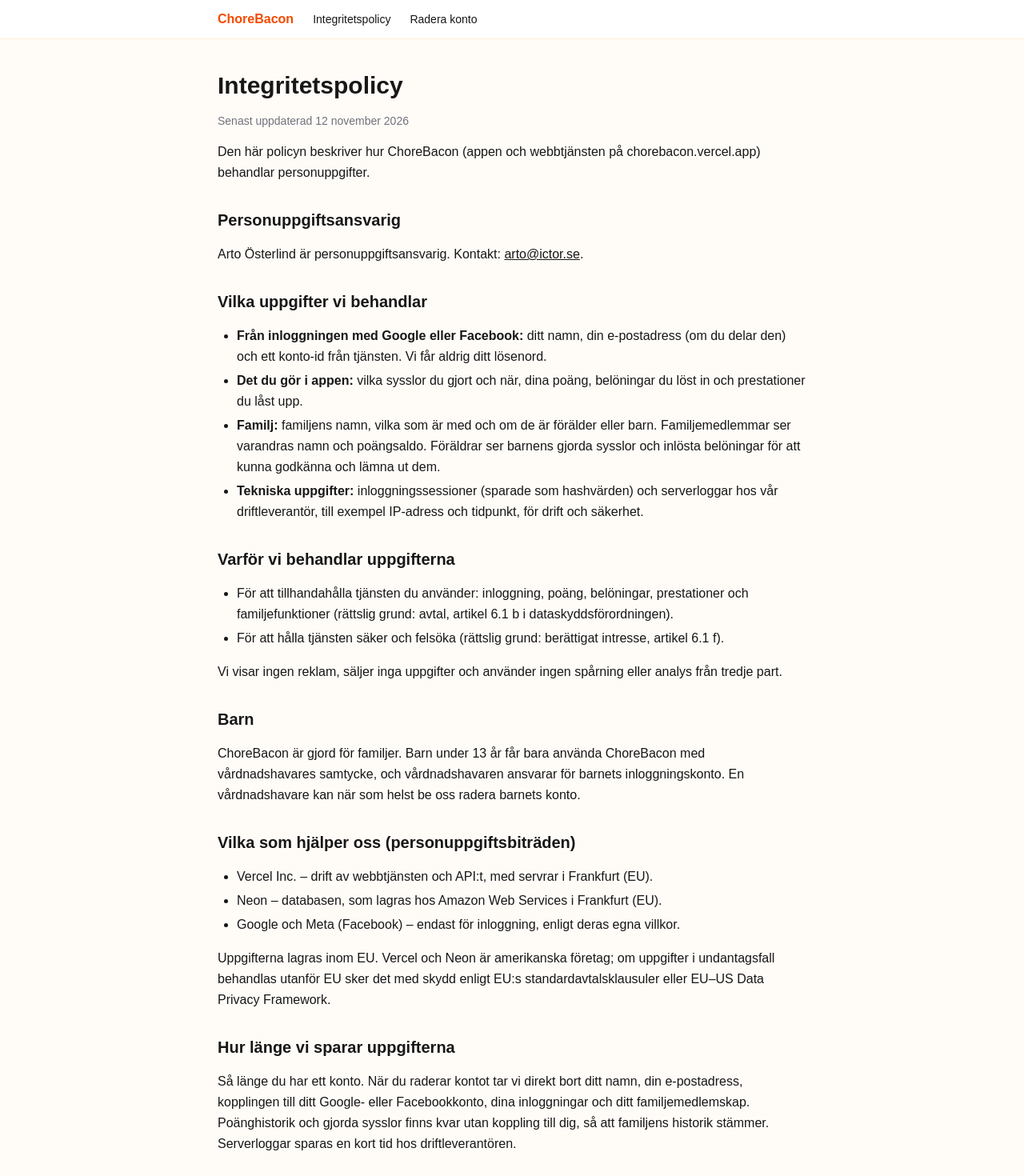
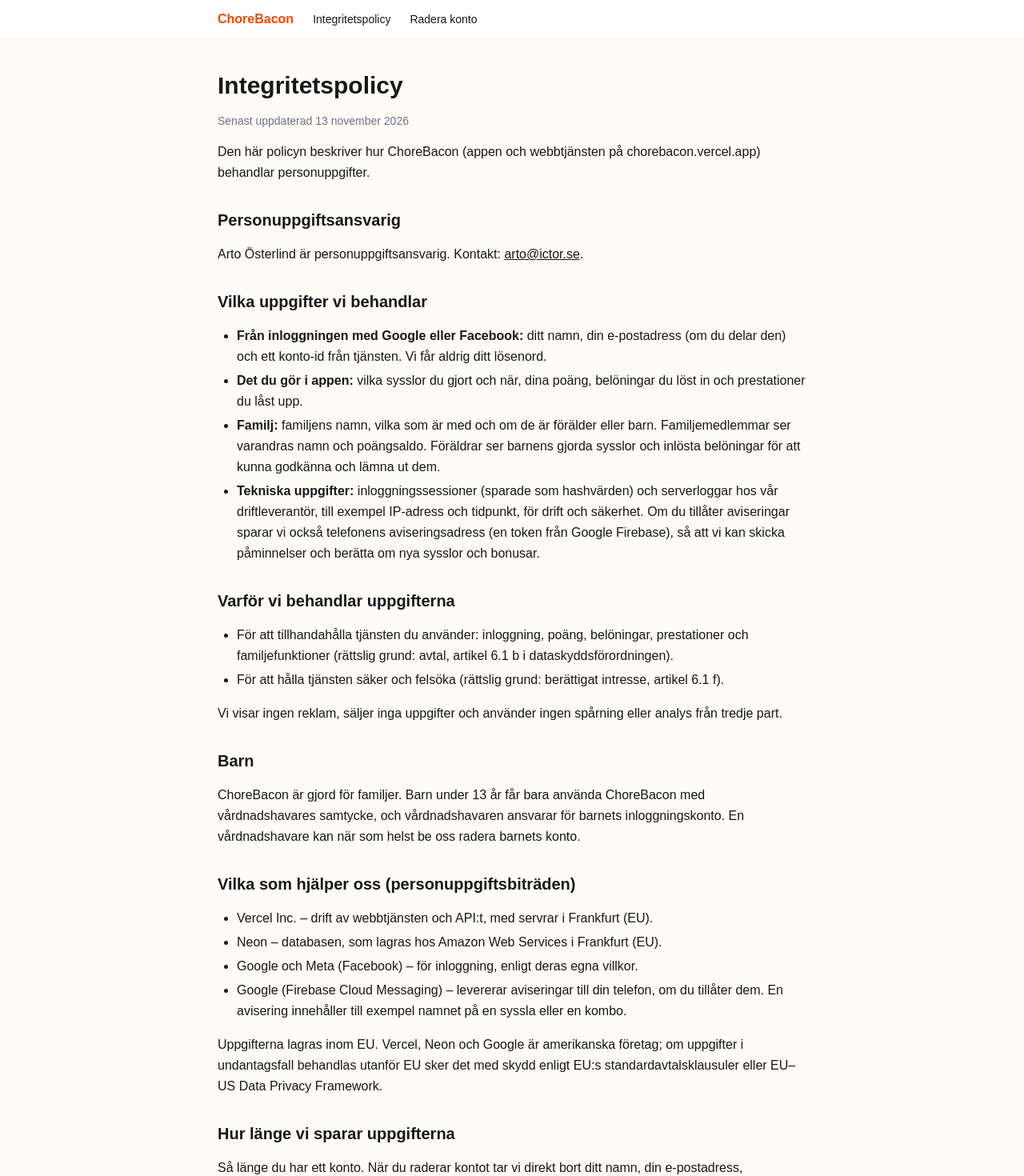
Before and after one commit to freakmacleod/ChoreBacon, a Next.js app in the folder web/: page /integritet in a window 1280 px wide. Shown: the top 1470 px of the page at 80% size. Built offline with nearby package versions, Linux system fonts and the light colour scheme.

Commit message:
Document push notifications in the README and privacy policy
Co-Authored-By: Claude Opus 5.5 <noreply@anthropic.com>

```diff
--- a/web/app/(site)/integritet/page.tsx
+++ b/web/app/(site)/integritet/page.tsx
@@ -8,7 +8,7 @@ export default function PrivacyPolicy() {
   return (
     <article className={prose}>
       <h1>Integritetspolicy</h1>
-      <p className="text-sm text-zinc-500">Senast uppdaterad 12 november 2026</p>
+      <p className="text-sm text-zinc-500">Senast uppdaterad 13 november 2026</p>
       <p>
         Den här policyn beskriver hur ChoreBacon (appen och webbtjänsten på chorebacon.vercel.app) behandlar personuppgifter.
       </p>
@@ -35,7 +35,9 @@ export default function PrivacyPolicy() {
         </li>
         <li>
           <strong>Tekniska uppgifter:</strong> inloggningssessioner (sparade som hashvärden) och serverloggar hos vår
-          driftleverantör, till exempel IP-adress och tidpunkt, för drift och säkerhet.
+          driftleverantör, till exempel IP-adress och tidpunkt, för drift och säkerhet. Om du tillåter aviseringar sparar vi
+          också telefonens aviseringsadress (en token från Google Firebase), så att vi kan skicka påminnelser och berätta om
+          nya sysslor och bonusar.
         </li>
       </ul>
 
@@ -59,17 +61,21 @@ export default function PrivacyPolicy() {
       <ul>
         <li>Vercel Inc. – drift av webbtjänsten och API:t, med servrar i Frankfurt (EU).</li>
         <li>Neon – databasen, som lagras hos Amazon Web Services i Frankfurt (EU).</li>
-        <li>Google och Meta (Facebook) – endast för inloggning, enligt deras egna villkor.</li>
+        <li>Google och Meta (Facebook) – för inloggning, enligt deras egna villkor.</li>
+        <li>
+          Google (Firebase Cloud Messaging) – levererar aviseringar till din telefon, om du tillåter dem. En avisering
+          innehåller till exempel namnet på en syssla eller en kombo.
+        </li>
       </ul>
       <p>
-        Uppgifterna lagras inom EU. Vercel och Neon är amerikanska företag; om uppgifter i undantagsfall behandlas utanför EU
+        Uppgifterna lagras inom EU. Vercel, Neon och Google är amerikanska företag; om uppgifter i undantagsfall behandlas utanför EU
         sker det med skydd enligt EU:s standardavtalsklausuler eller EU–US Data Privacy Framework.
       </p>
 
       <h2>Hur länge vi sparar uppgifterna</h2>
       <p>
         Så länge du har ett konto. När du raderar kontot tar vi direkt bort ditt namn, din e-postadress, kopplingen till ditt
-        Google- eller Facebookkonto, dina inloggningar och ditt familjemedlemskap. Poänghistorik och gjorda sysslor finns kvar
+        Google- eller Facebookkonto, dina inloggningar, telefonens aviseringsadress och ditt familjemedlemskap. Poänghistorik och gjorda sysslor finns kvar
         utan koppling till dig, så att familjens historik stämmer. Serverloggar sparas en kort tid hos driftleverantören.
       </p>
 
```
Also changed, not shown: 1 other file (tests, documents, lock files or other folders).
